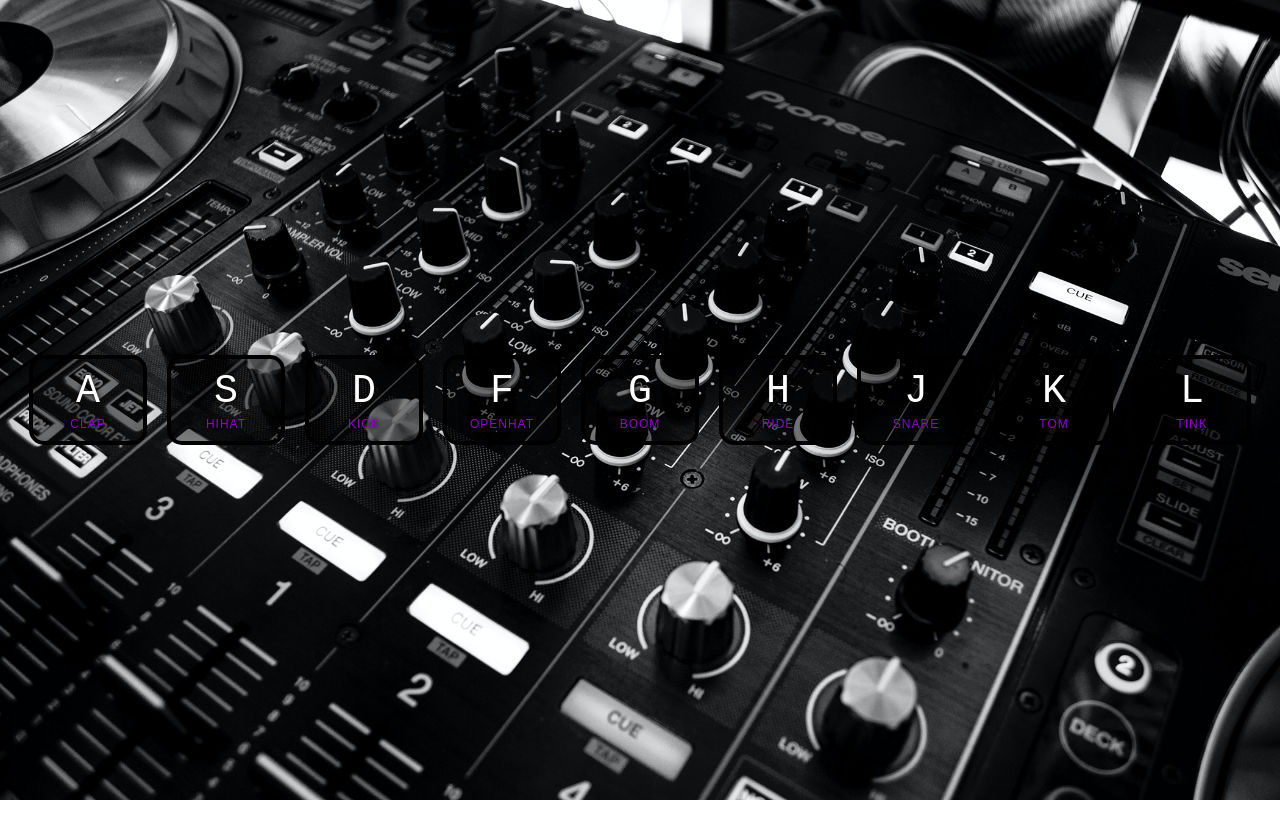
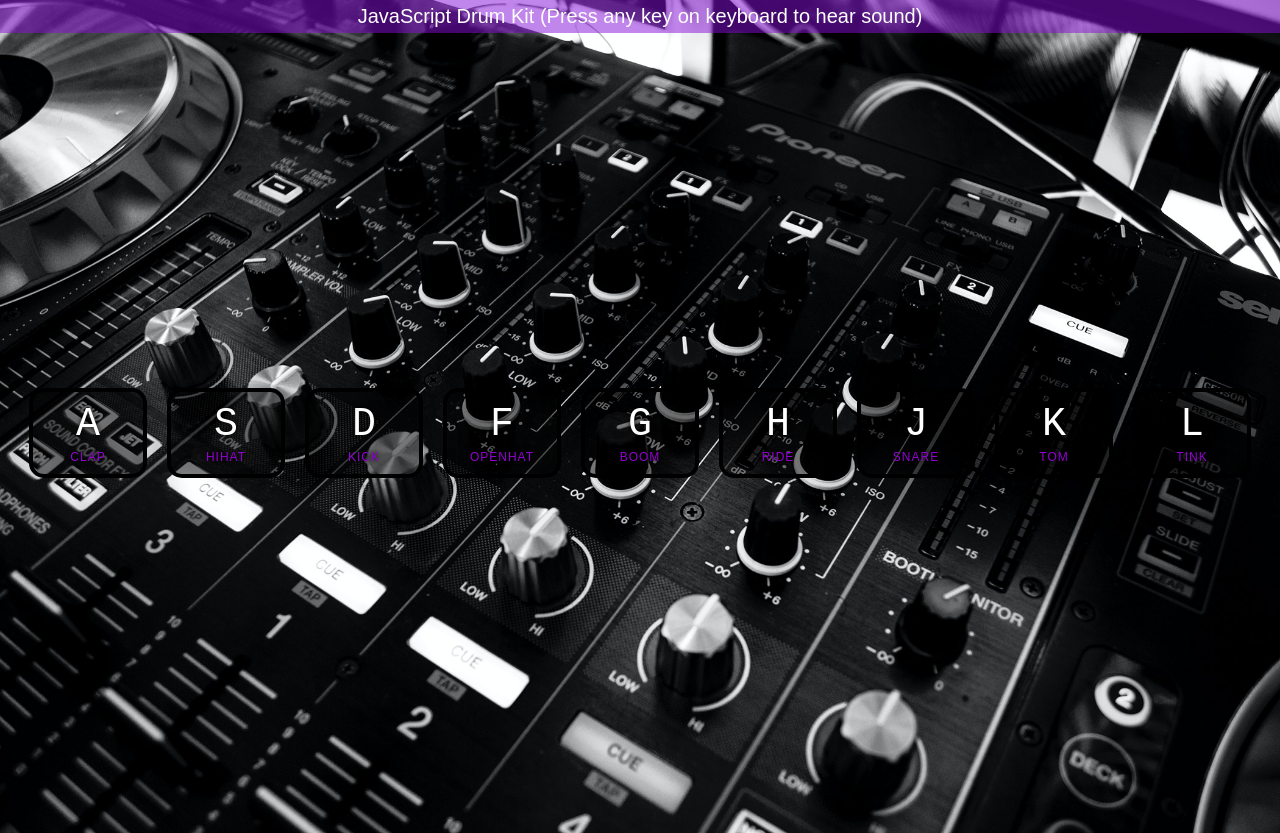
Before and after one commit to sagarmittal1/JavaScript30, a plain HTML site: page 01-JavaScript-Drum-Kit/index.html in a window 1280 px wide. Before the commit the page ends 800 px from the top, so only its background shows below. Drawn offline with Linux system fonts and the light colour scheme.

Commit message:
add header in JS drum kit

```diff
--- a/01-JavaScript-Drum-Kit/index.html
+++ b/01-JavaScript-Drum-Kit/index.html
@@ -11,6 +11,9 @@
 </head>
 
 <body>
+    <header>
+        JavaScript Drum Kit (Press any key on keyboard to hear sound)
+    </header>
     <div class="keys">
         <div data-key="65" class="key">
             <kbd>A</kbd>
--- a/01-JavaScript-Drum-Kit/style.css
+++ b/01-JavaScript-Drum-Kit/style.css
@@ -2,6 +2,7 @@ html {
     font-size: 10px;
     background: url('./images/background-image.jpg') bottom center;
     background-size: cover;
+    overflow: hidden;
 }
 
 body, html {
@@ -49,3 +50,11 @@ kbd {
     letter-spacing: .1rem;
     color: darkviolet;
 }
+
+header {
+    color: white;
+    font-size: 2rem;
+    text-align: center;
+    padding: 5px;
+    background-color: rgb(134, 14, 215, 0.5);
+}
```
